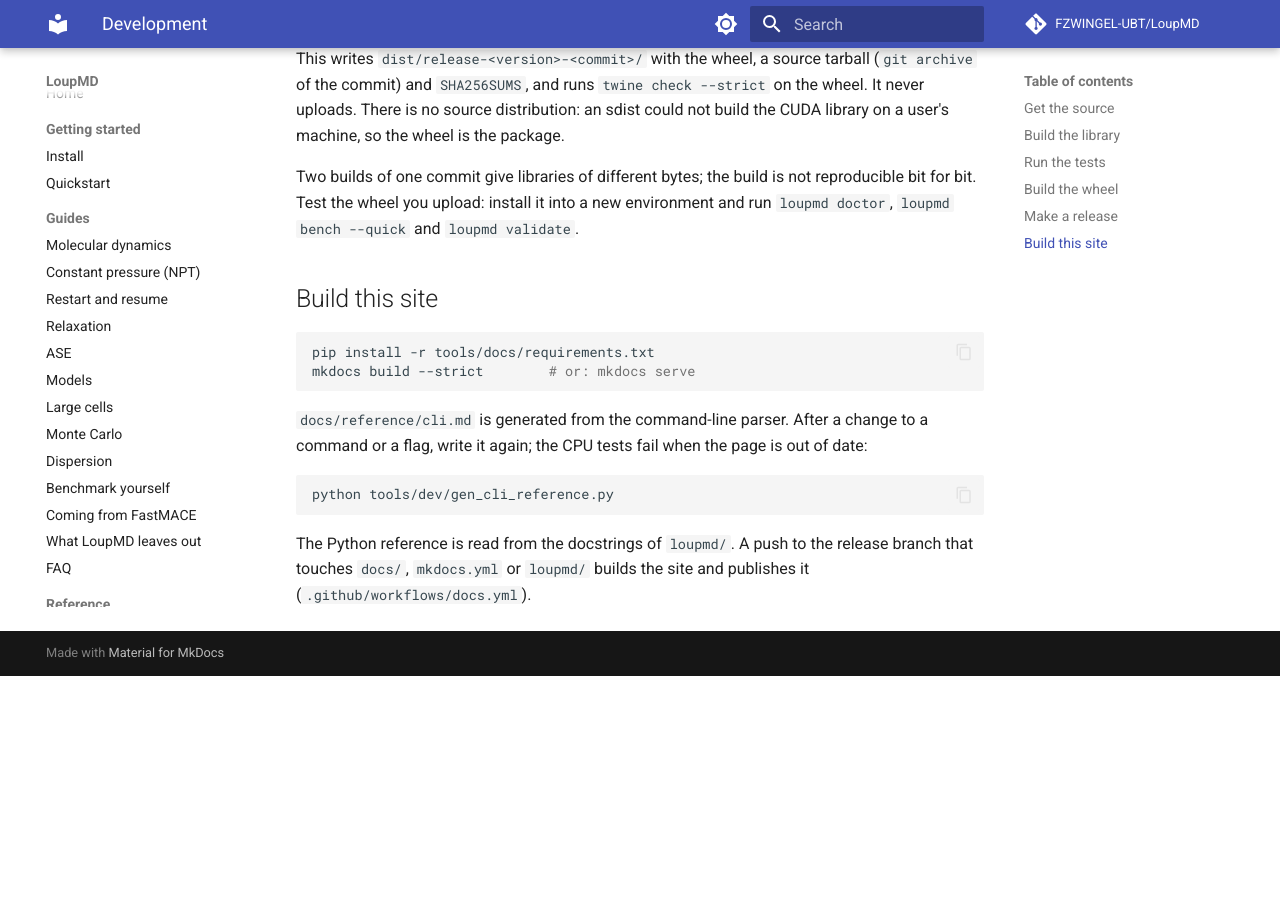
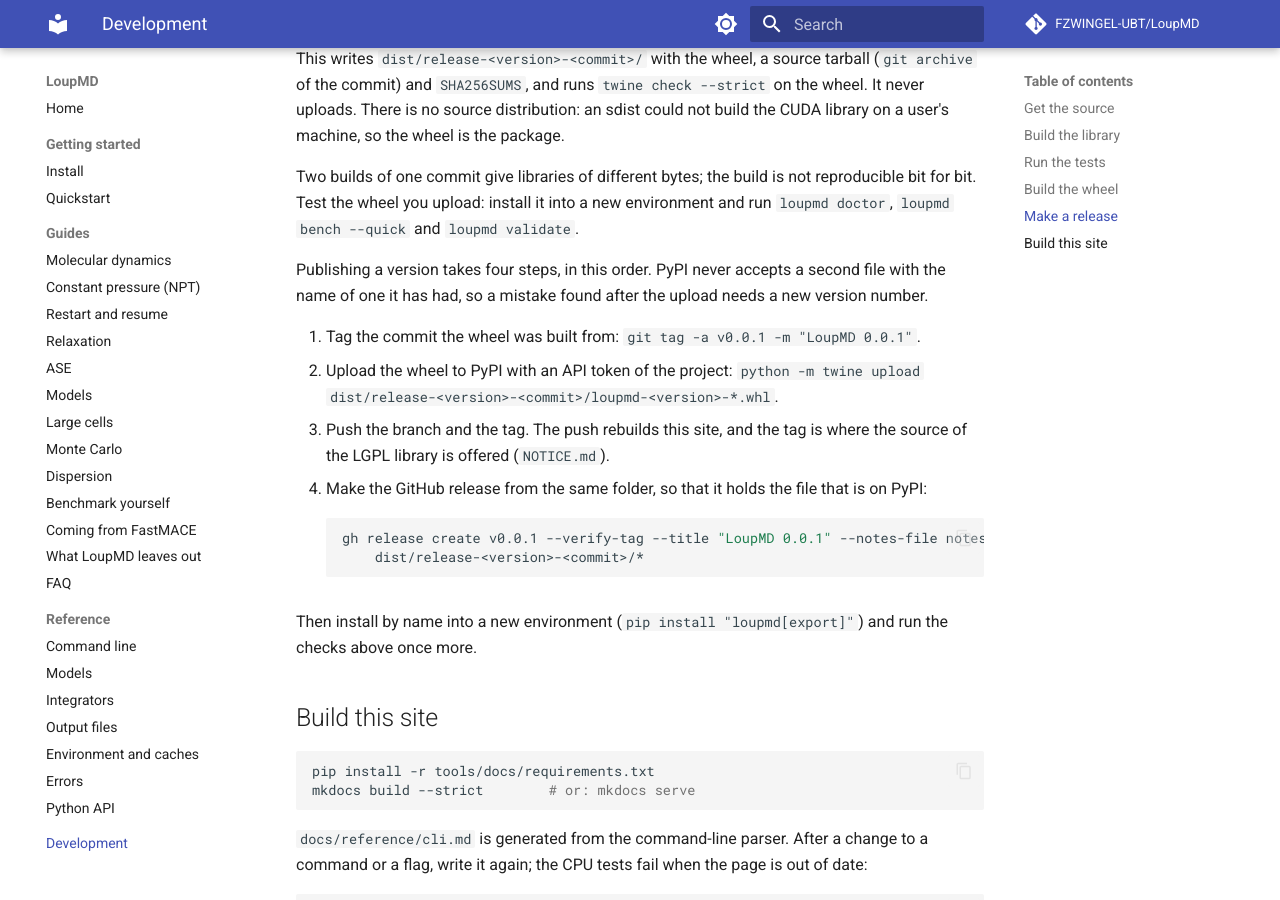
Before and after one commit to FZWINGEL-UBT/LoupMD, an MkDocs documentation site: the page built from docs/development.md, in a window 1280 px wide and 900 px high, scrolled down 2635 px. Built offline with MkDocs 1.6.1 and Material for MkDocs 9.7.7, drawn with Linux system fonts in a browser that asks for light colours; comment, search, counter and statistics services are not loaded; before the commit the page ends 3311 px from its top, so only the background shows below that.

Commit message:
docs: the site names PyPI and the GitHub release; the steps of publishing
The GitHub release v0.0.1 exists (the owner's request): the wheel that is on PyPI, the source archive of the tag
and SHA256SUMS. An anonymous download of the three files passed sha256sum -c.

- docs/index.md: an Install section (pip install "loupmd[export]", loupmd doctor) with links to PyPI, the
  releases and the changelog.
- docs/install.md: the release record is a link; the release files on GitHub and how to install from a downloaded
  wheel; one over-long line wrapped.
- docs/development.md: the four steps of publishing a version (tag, upload, push, GitHub release).
- docs/validation/release-0.0.1.md and PLAN.md's S7-T08 row: the GitHub release.

mkdocs build --strict passes (25 pages); tests/cpu: 495 passed, 5 skipped.

Co-Authored-By: Claude Fable 5.2 <noreply@anthropic.com>

````diff
--- a/docs/development.md
+++ b/docs/development.md
@@ -108,6 +108,23 @@ Two builds of one commit give libraries of different bytes; the build is not rep
 wheel you upload: install it into a new environment and run `loupmd doctor`, `loupmd bench --quick` and
 `loupmd validate`.
 
+Publishing a version takes four steps, in this order. PyPI never accepts a second file with the name of one it
+has had, so a mistake found after the upload needs a new version number.
+
+1. Tag the commit the wheel was built from: `git tag -a v0.0.1 -m "LoupMD 0.0.1"`.
+2. Upload the wheel to PyPI with an API token of the project:
+   `python -m twine upload dist/release-<version>-<commit>/loupmd-<version>-*.whl`.
+3. Push the branch and the tag. The push rebuilds this site, and the tag is where the source of the LGPL library
+   is offered (`NOTICE.md`).
+4. Make the GitHub release from the same folder, so that it holds the file that is on PyPI:
+
+    ```bash
+    gh release create v0.0.1 --verify-tag --title "LoupMD 0.0.1" --notes-file notes.md \
+        dist/release-<version>-<commit>/*
+    ```
+
+Then install by name into a new environment (`pip install "loupmd[export]"`) and run the checks above once more.
+
 ## Build this site
 
 ```bash
````
Also changed, not shown: PLAN.md (+1 -1 lines), docs/index.md (+13 -0 lines), docs/install.md (+14 -4 lines), docs/validation/release-0.0.1.md (+4 -0 lines).
